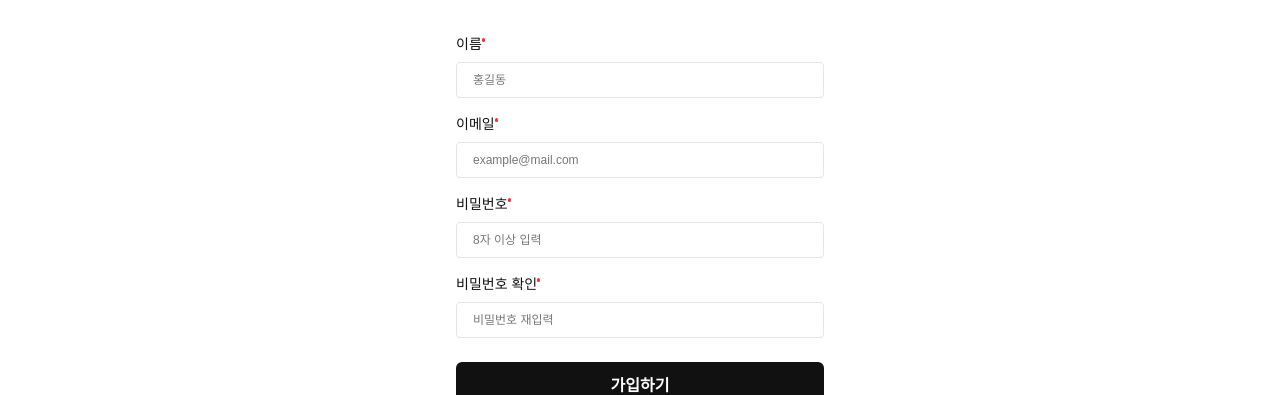
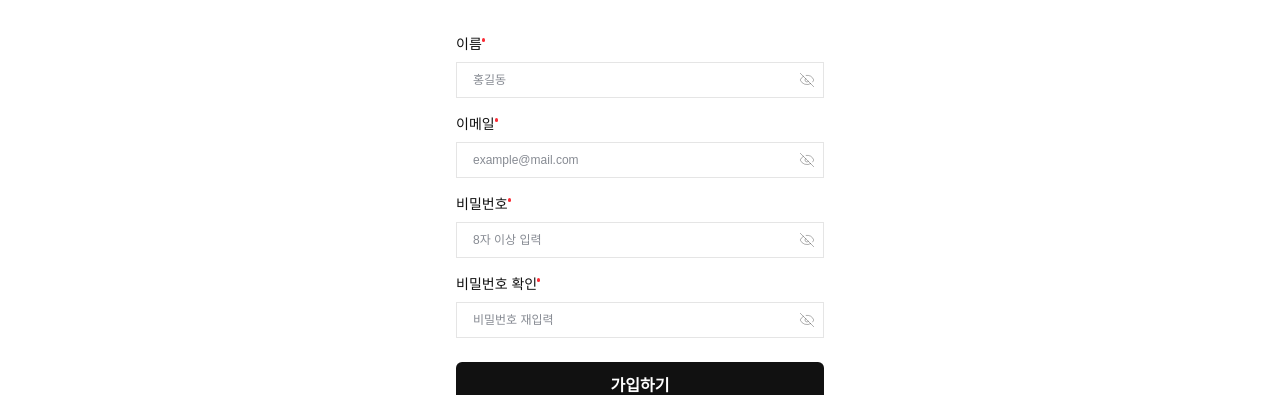
Before and after one commit to cys1849908-sys/shop, a Next.js app: page /signup in a window 1280 px wide. Shown: the part 382-777 px from the top of the page. Built offline with nearby package versions, Linux system fonts and the light colour scheme; no server answers.

Commit message:
style : Input 비밀번호 변경 모달 및 입력 컴포넌트에 비밀번호 표시 기능 추가

```diff
--- a/src/app/mypage/user-info-management/edit/page.tsx
+++ b/src/app/mypage/user-info-management/edit/page.tsx
@@ -5,6 +5,7 @@ import Modal from "@/src/components/common/modals/Modal";
 import { useModal } from "@/src/hooks/useModal";
 import clsx from "clsx";
 import { useEffect, useRef, useState } from "react";
+import FormRowVertical from "@/src/components/common/ui/FormRowVertical";
 
 export default function UserInfoEditPage() {
   const [emailPrefix, setEmailPrefix] = useState("cys23568");
@@ -127,7 +128,22 @@ export default function UserInfoEditPage() {
       <Modal isOpen={isOpen} onClose={closeModal} backdropBlur>
         <div className="bg-white w-[430px]">
           <div className="flex items-center px-6 py-2 border-b border-gray-200">
-            <span className="text-[14px] font-medium mx-auto">배송지 관리</span>
+            <span className="text-[14px] font-medium mx-auto">
+              비밀번호 변경
+            </span>
+          </div>
+          <div className="p-4">
+            <p className="text-[17px] py-3">새로운 비밀번호를 설정해 주세요</p>
+            <FormRowVertical>
+              <Input
+                label="비밀번호"
+                type="text"
+                placeholder="8자리 이상"
+              ></Input>
+            </FormRowVertical>
+            <FormRowVertical>
+              <Input type="text" placeholder="비밀번호를 확인해 주세요"></Input>
+            </FormRowVertical>
           </div>
         </div>
       </Modal>
--- a/src/components/common/ui/Input.tsx
+++ b/src/components/common/ui/Input.tsx
@@ -1,18 +1,22 @@
-import { cn } from "@/src/lib/utils";
-
+import { Eye, EyeOff } from "lucide-react";
+import { useState } from "react";
 interface InputProps extends React.InputHTMLAttributes<HTMLInputElement> {
   label?: string;
   error?: string;
   required?: boolean;
+  isPassword?: boolean;
 }
 
 export default function Input({
   label,
-  className,
+  className = "",
   error,
   required = false,
+  isPassword = true,
   ...props
 }: InputProps) {
+  const [showPassword, setShowPassword] = useState(false);
+
   return (
     <div className="flex flex-col gap-2 w-full">
       {label && (
@@ -23,16 +27,32 @@ export default function Input({
           )}
         </div>
       )}
-      <input
-        className={cn(
-          "border border-gray-200 rounded-[4px] bg-white px-4 py-2 text-[12px] text-gray-900",
-          "focus:border-gray-400 focus:outline-none transition-colors",
-          "placeholder:text-gray-400",
-          className,
-        )}
-        {...props}
-      />
-      {error && <p className="text-[12px] text-red-500">{error}</p>}
+      <div
+        className="flex items-center border border-gray-200
+      focus-within:border-gray-500 placeholder:text-gray-400"
+      >
+        <input
+          className={`border-none focus:outline-none w-full bg-white px-4 py-2 text-[12px] text-gray-900 ${className}`}
+          {...props}
+          type={showPassword ? "password" : "text"}
+        />
+        {isPassword &&
+          (showPassword ? (
+            <button
+              className="px-2 cursor-pointer"
+              onClick={() => setShowPassword(!showPassword)}
+            >
+              <Eye className="w-4 h-4 stroke-[0.5]" />
+            </button>
+          ) : (
+            <button
+              className="px-2 cursor-pointer"
+              onClick={() => setShowPassword(!showPassword)}
+            >
+              <EyeOff className="w-4 h-4 stroke-[0.5]" />
+            </button>
+          ))}
+      </div>
     </div>
   );
 }
```
